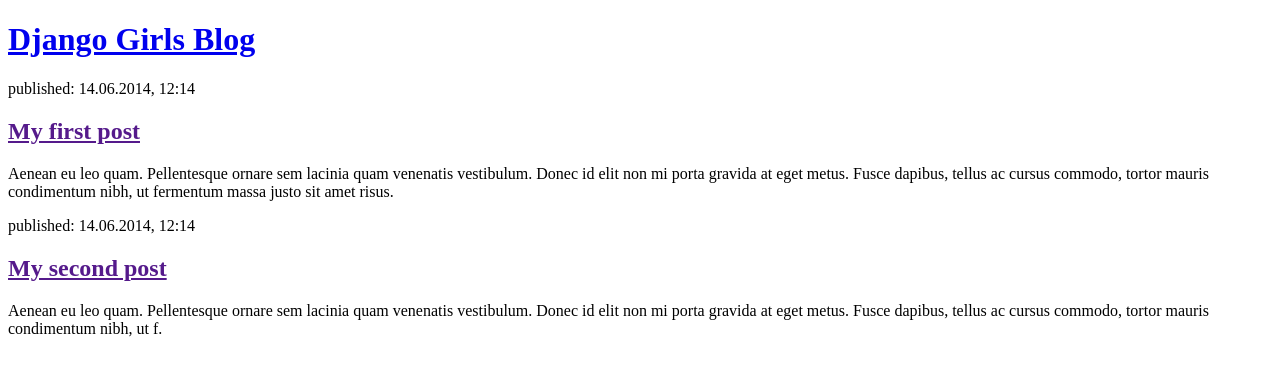
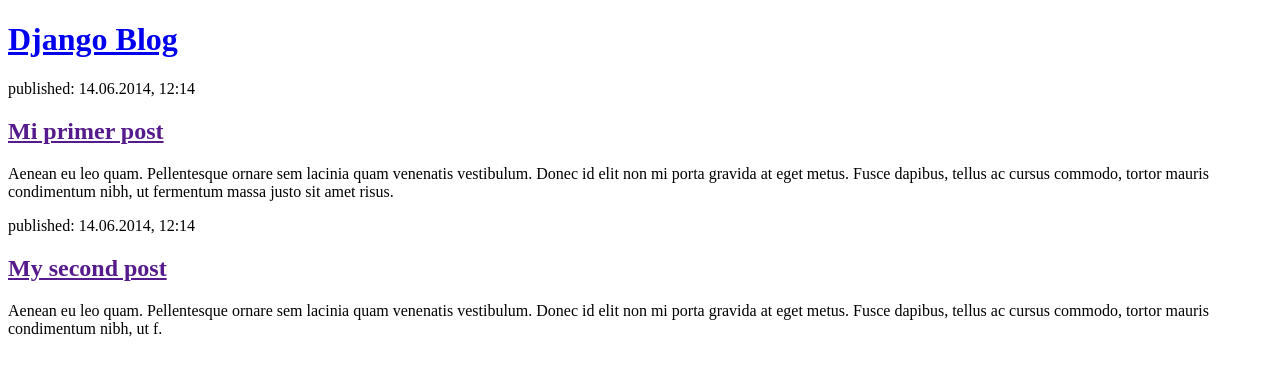
Before and after one commit to PabloBotero12/BLOG, a Django app: page / in a window 1280 px wide. Shown: the top 376 px of the page. Run offline with Django 4.2, Linux system fonts and the light colour scheme.

Commit message:
Modifique el html

```diff
--- a/notable_django/blog/templates/blog/post_list.html
+++ b/notable_django/blog/templates/blog/post_list.html
@@ -7,12 +7,12 @@
 </head>
 <body>
     <header>
-        <h1><a href="/">Django Girls Blog</a></h1>
+        <h1><a href="/">Django Blog</a></h1>
     </header>
 
     <article>
         <time>published: 14.06.2014, 12:14</time>
-        <h2><a href="">My first post</a></h2>
+        <h2><a href="">Mi primer post</a></h2>
         <p>Aenean eu leo quam. Pellentesque ornare sem lacinia quam venenatis vestibulum. Donec id elit non mi porta gravida at eget metus. Fusce dapibus, tellus ac cursus commodo, tortor mauris condimentum nibh, ut fermentum massa justo sit amet risus.</p>
     </article>
 
```
